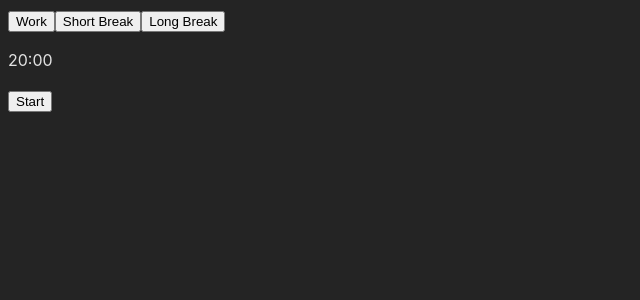
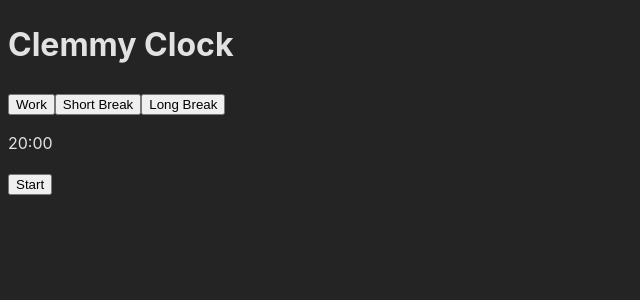
Before and after one commit to eeyan14/clemmy-clock, a React (Vite) app: page / in a window 1280 px wide. Shown: the top 300 px of the page, without its empty margins (0-640 px from the left). Built offline with nearby package versions, Linux system fonts and the light colour scheme.

Commit message:
add title (testing)

```diff
--- a/src/App.tsx
+++ b/src/App.tsx
@@ -11,6 +11,7 @@ const App = (): React.ReactElement => {
     const [timerMinutes, setTimerMinutes] = React.useState(TIMER_DEFAULTS.work);
     return (
         <div className="App">
+            <h1>Clemmy Clock</h1>
             <button onClick={() => setTimerMinutes(TIMER_DEFAULTS.work)}>Work</button>
             <button onClick={() => setTimerMinutes(TIMER_DEFAULTS.shortBreak)}>Short Break</button>
             <button onClick={() => setTimerMinutes(TIMER_DEFAULTS.longBreak)}>Long Break</button>
```
